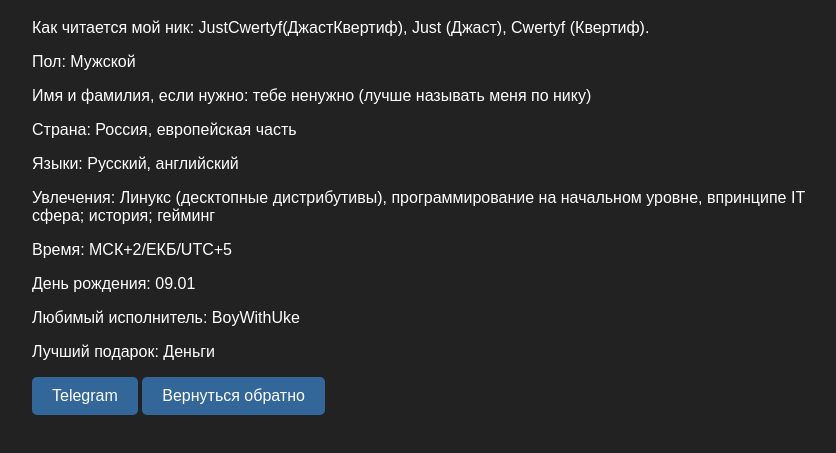
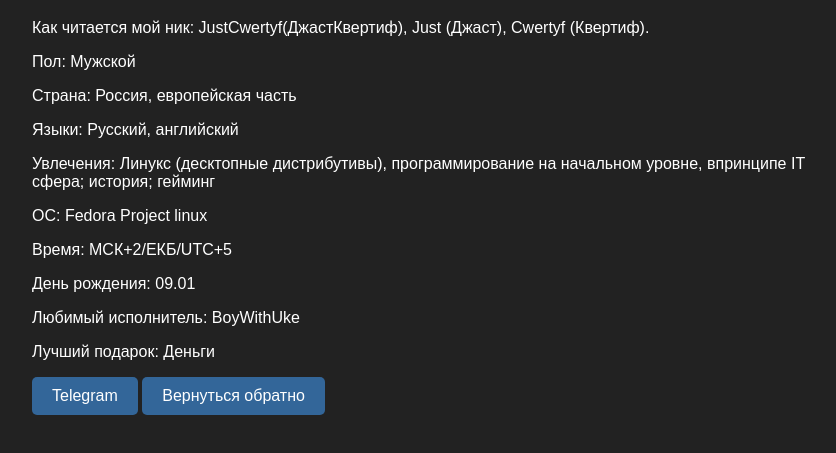
Before and after one commit to JustCwertyf/justpodrobnee, a plain HTML site: page index.html in a window 1280 px wide. Shown: the part 61-514 px from the top of the page, without its empty margins (208-1044 px from the left). Drawn offline with Linux system fonts and the light colour scheme.

Commit message:
Update index.html

```diff
--- a/index.html
+++ b/index.html
@@ -30,10 +30,10 @@
         <h1>Более подробное инфо обо мне:</h1>
         <p>Как читается мой ник: JustCwertyf(ДжастКвертиф), Just (Джаст), Cwertyf (Квертиф).</p>
         <p>Пол: Мужской</p>
-        <p>Имя и фамилия, если нужно: тебе ненужно (лучше называть меня по нику)</p>
         <p>Страна: Россия, европейская часть</p>
         <p>Языки: Русский, английский</p>
         <p>Увлечения: Линукс (десктопные дистрибутивы), программирование на начальном уровне, впринципе IT сфера; история; гейминг</p>
+        <p>ОС: Fedora Project linux</p>
         <p>Время: МСК+2/ЕКБ/UTC+5</p>
         <p>День рождения: 09.01</p>
         <p>Любимый исполнитель: BoyWithUke</p>
```
